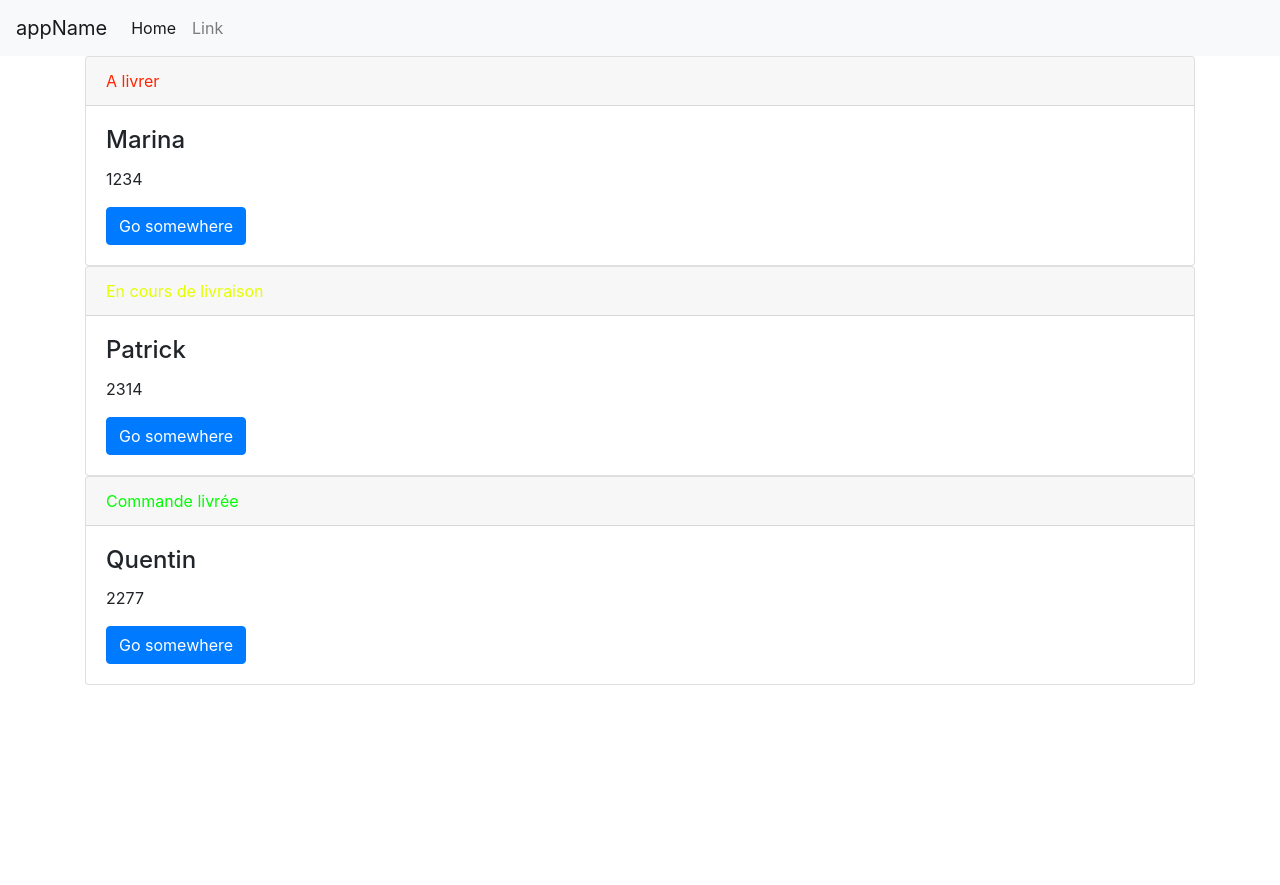
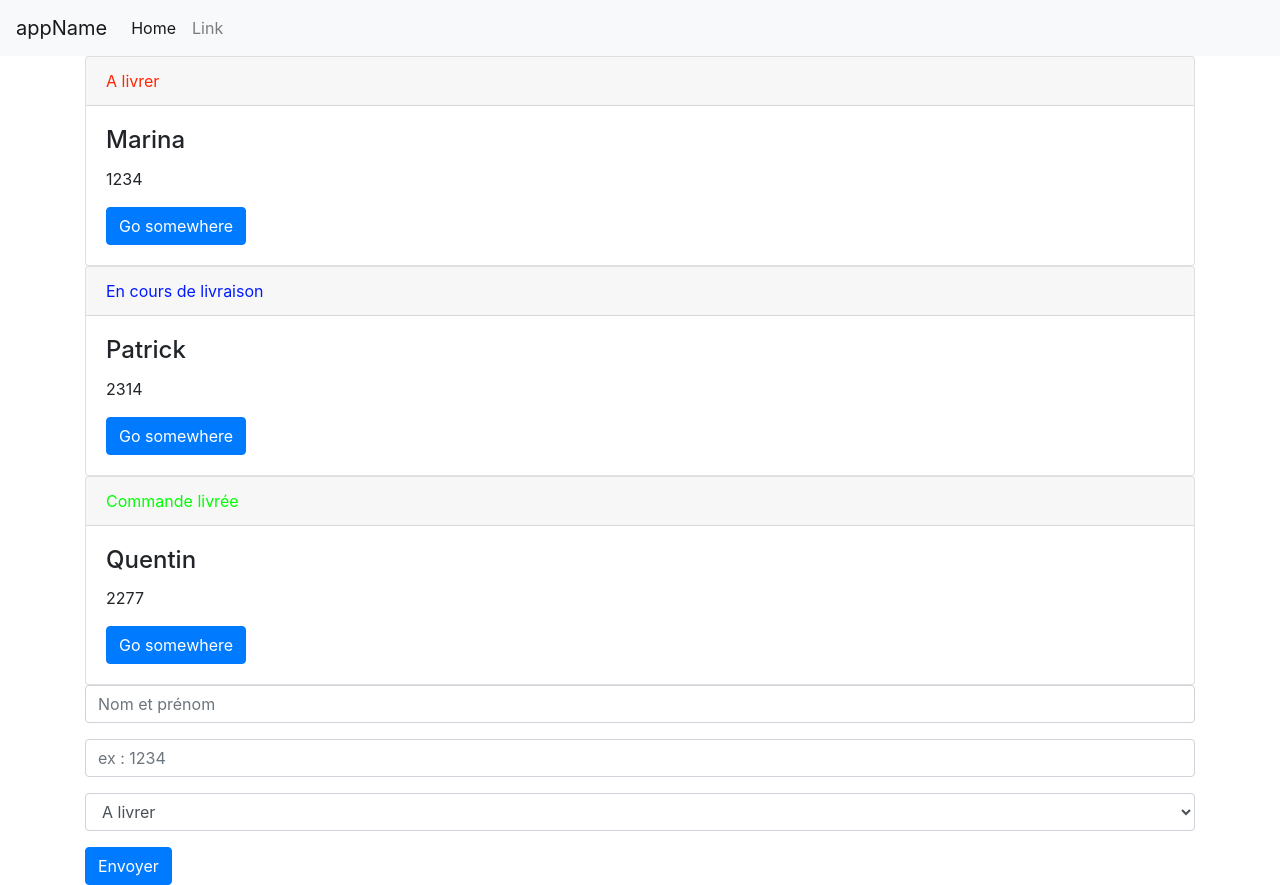
Before and after one commit to nlegriel/Angular20171002, an Angular app in the folder my-app/: page / in a window 1280 px wide. Before the commit the page ends 800 px from the top, so only its background shows below. Built offline with nearby package versions, Linux system fonts and the light colour scheme.

Commit message:
add form

```diff
--- a/my-app/src/app/app.component.html
+++ b/my-app/src/app/app.component.html
@@ -1,2 +1,20 @@
 <app-menu></app-menu>
 <app-list-item></app-list-item>
+<div class="container">
+  <form class="form" novalidate>
+    <div class="form-group">
+      <input type="text" [(ngModel)]="newItem.name" name="name" class="form-control" placeholder="Nom et prénom">
+    </div>
+    <div class="form-group">
+      <input type="text" [(ngModel)]="newItem.reference" name="reference" class="form-control" placeholder="ex : 1234">
+    </div>
+    <div class="form-group">
+      <select class="form-control" [(ngModel)]="newItem.state" name="state">
+        <option [ngValue]="0">A livrer</option>
+        <option [ngValue]="1">En cours de livraison</option>
+        <option [ngValue]="2">Commande livrée</option>
+      </select>
+    </div>
+    <button type="submit" (click)="addItem()" class="btn btn-primary">Envoyer</button>
+  </form>
+</div>
--- a/my-app/src/app/app.component.ts
+++ b/my-app/src/app/app.component.ts
@@ -7,6 +7,7 @@
 })
 export class AppComponent implements OnInit {
   collection: any;
+  newItem: any;
 
   ngOnInit(): void {
     this.collection = [
@@ -14,5 +15,15 @@
       {reference: '2314', name: 'Patrick', state: 1},
       {reference: '2277', name: 'Quentin', state: 2}
     ];
+    this.resetNewItem();
+  }
+
+  addItem() {
+    this.collection.push(this.newItem);
+    this.resetNewItem();
+  }
+
+  resetNewItem() {
+    this.newItem = {reference: '', name: '', state: 0};
   }
 }
--- a/my-app/src/app/app.module.ts
+++ b/my-app/src/app/app.module.ts
@@ -1,5 +1,6 @@
 import { BrowserModule } from '@angular/platform-browser';
 import { NgModule } from '@angular/core';
+import { FormsModule } from '@angular/forms';
 
 import { AppComponent } from './app.component';
 import { MenuComponent } from './menu/menu.component';
@@ -12,7 +13,8 @@
     ListItemComponent
   ],
   imports: [
-    BrowserModule
+    BrowserModule,
+    FormsModule
   ],
   providers: [],
   bootstrap: [AppComponent]
--- a/my-app/src/app/list-item/list-item.component.css
+++ b/my-app/src/app/list-item/list-item.component.css
@@ -2,7 +2,7 @@
   color: #FF2600;
 }
 .state-1 {
-  color: #E5FF00;
+  color: #001AFF;
 }
 .state-2 {
   color: #00FF00;
```
